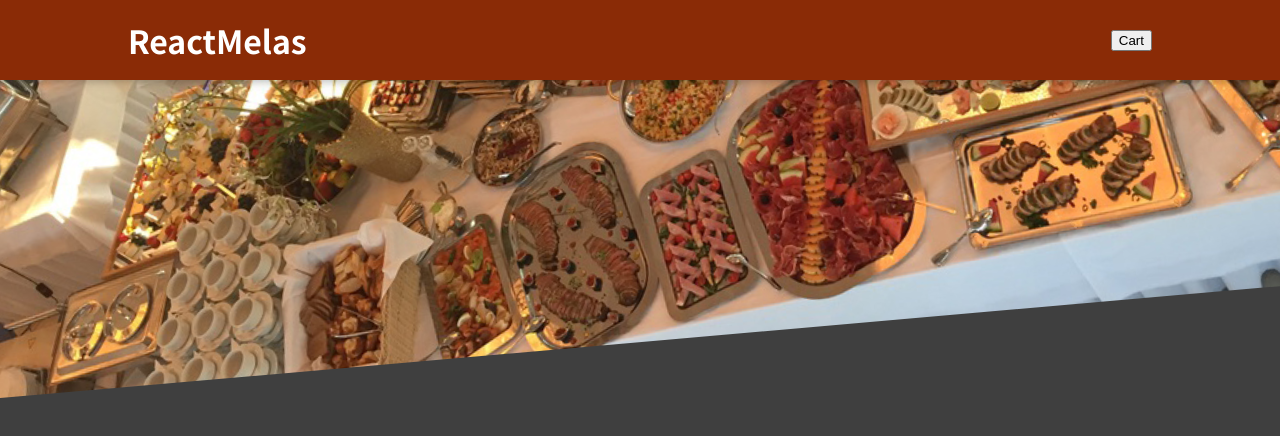
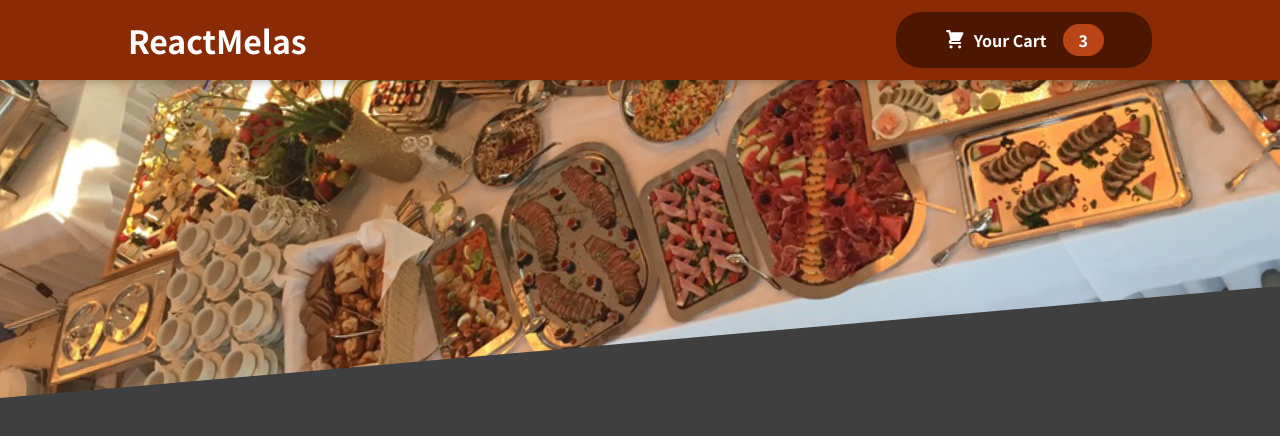
Before and after one commit to AinunSeptian/ReactMeals, a React (Create React App) app: page / in a window 1280 px wide. Shown: the top 436 px of the page. Built offline with nearby package versions, Linux system fonts and the light colour scheme.

Commit message:
Adding the Cart Button Component

```diff
--- /dev/null
+++ b/src/components/Cart/CartIcon.js
@@ -0,0 +1,13 @@
+const CartIcon = () => {
+    return (
+        <svg
+            xmlns='http://www.w3.org/2000/svg'
+            viewBox='0 0 20 20'
+            fill='currentColor'
+        >
+            <path d='M3 1a1 1 0 000 2h1.22l.305 1.222a.997.997 0 00.01.042l1.358 5.43-.893.892C3.74 11.846 4.632 14 6.414 14H15a1 1 0 000-2H6.414l1-1H14a1 1 0 00.894-.553l3-6A1 1 0 0017 3H6.28l-.31-1.243A1 1 0 005 1H3zM16 16.5a1.5 1.5 0 11-3 0 1.5 1.5 0 013 0zM6.5 18a1.5 1.5 0 100-3 1.5 1.5 0 000 3z' />
+        </svg>
+    );
+};
+
+export default CartIcon;
--- a/src/components/Layout/Header.js
+++ b/src/components/Layout/Header.js
@@ -2,13 +2,14 @@
 
 import classes from './Header.module.css';
 import mealsImage from '../../assets/meals.jpg';
+import HeaderCartButton from './HeaderCartButton';
 
-const Header = () => {
+const Header = (props) => {
     return (
         <>
             <header className={classes.header}>
                 <h1>ReactMelas</h1>
-                <button>Cart</button>
+                <HeaderCartButton />
             </header>
             <div className={classes["main-image"]}>
                 <img src={mealsImage} alt="A table full of delicious food!" />
--- /dev/null
+++ b/src/components/Layout/HeaderCartButton.js
@@ -0,0 +1,20 @@
+import React from 'react';
+
+import CartIcon from '../Cart/CartIcon';
+import classes from './HeaderCartButton.module.css';
+
+const HeaderCartButton = (props) => {
+    return (
+        <button className={classes.button}>
+            <span className={classes.icon}>
+                <CartIcon />
+            </span>
+            <span>Your Cart</span>
+            <span className={classes.badge}>
+                3
+            </span>
+        </button>
+    )
+}
+
+export default HeaderCartButton;
--- /dev/null
+++ b/src/components/Layout/HeaderCartButton.module.css
@@ -0,0 +1,59 @@
+.button {
+    cursor: pointer;
+    font: inherit;
+    border: none;
+    background-color: #4d1601;
+    color: white;
+    padding: 0.75rem 3rem;
+    display: flex;
+    justify-content: space-around;
+    align-items: center;
+    border-radius: 25px;
+    font-weight: bold;
+  }
+
+  .button:hover,
+  .button:active {
+    background-color: #2c0d00;
+  }
+
+  .icon {
+    width: 1.35rem;
+    height: 1.35rem;
+    margin-right: 0.5rem;
+  }
+
+  .badge {
+    background-color: #b94517;
+    padding: 0.25rem 1rem;
+    border-radius: 25px;
+    margin-left: 1rem;
+    font-weight: bold;
+  }
+
+  .button:hover .badge,
+  .button:active .badge {
+    background-color: #92320c;
+  }
+
+  .bump {
+    animation: bump 300ms ease-out;
+  }
+
+  @keyframes bump {
+    0% {
+      transform: scale(1);
+    }
+    10% {
+      transform: scale(0.9);
+    }
+    30% {
+      transform: scale(1.1);
+    }
+    50% {
+      transform: scale(1.15);
+    }
+    100% {
+      transform: scale(1);
+    }
+  }
```
Also changed, not shown: 1 other file (tests, documents, lock files or other folders).
